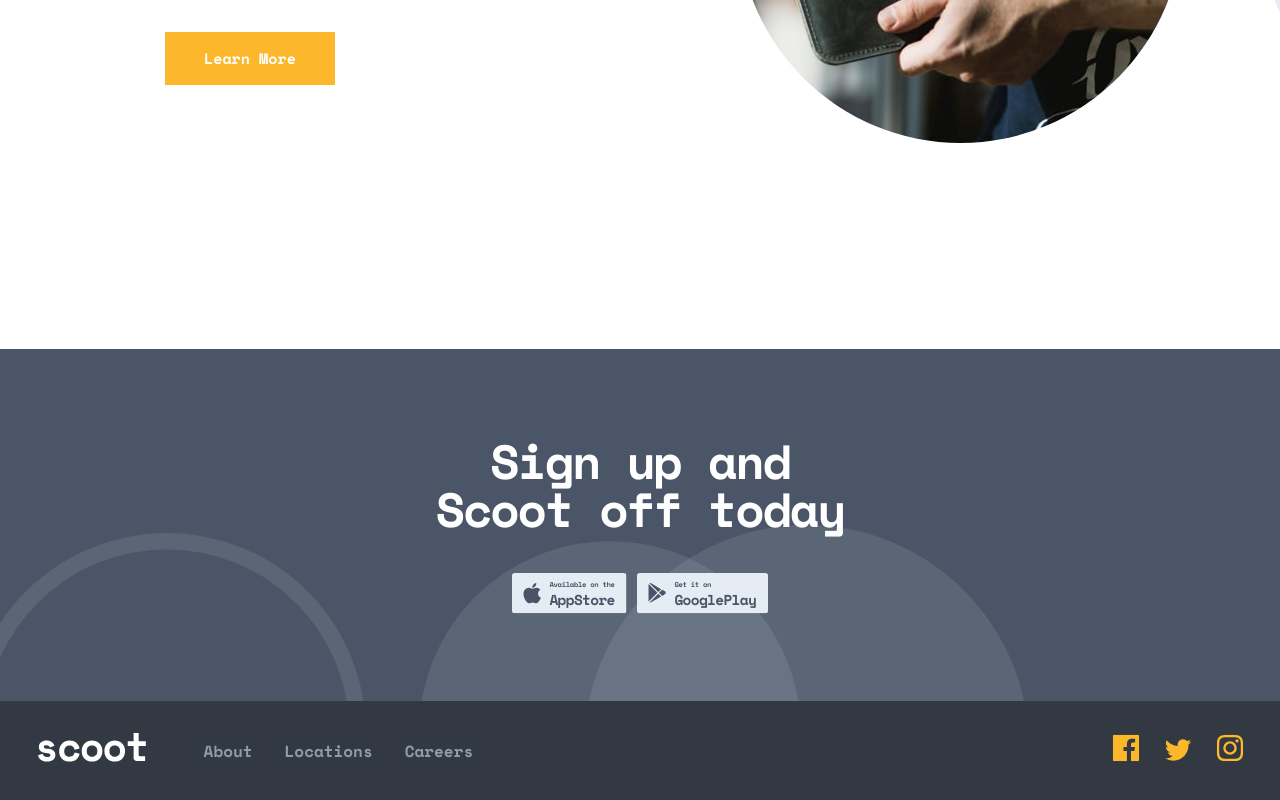
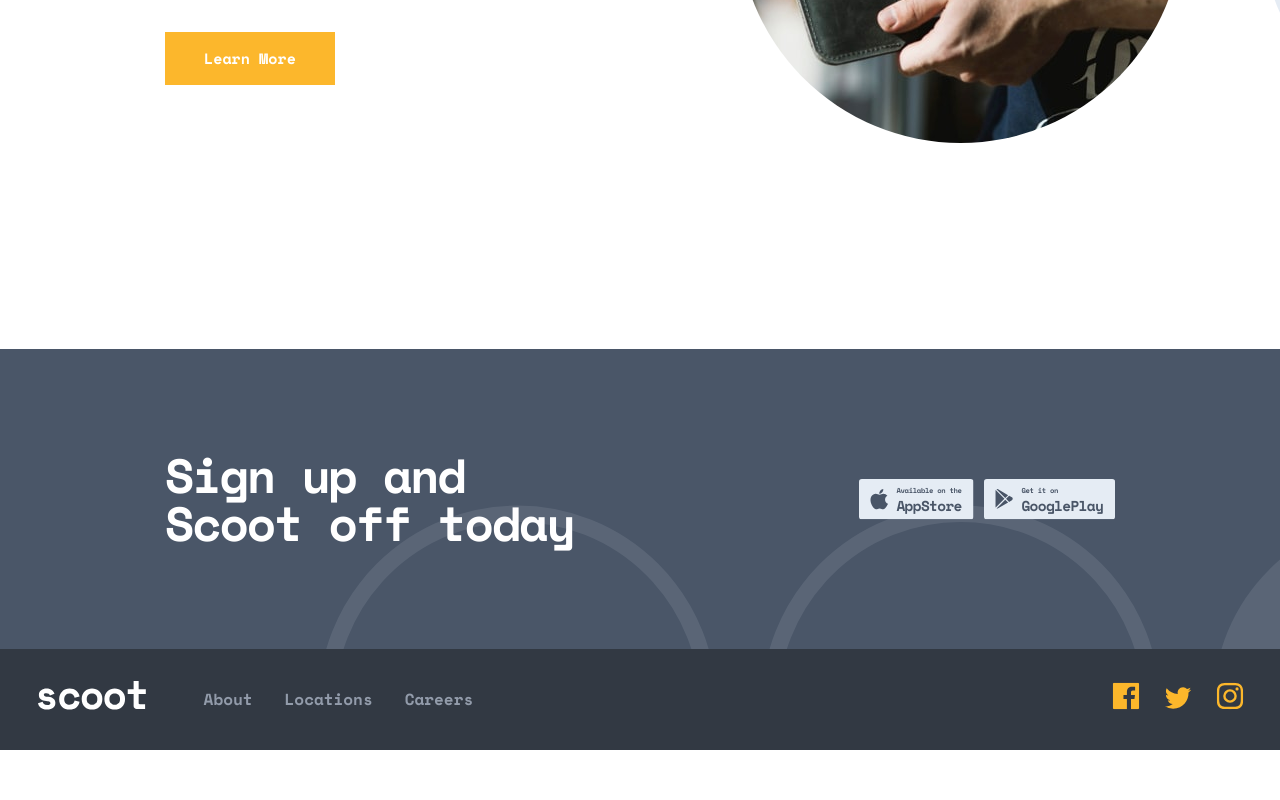
Before and after one commit to xaviguasch/scoot-multipage-website-app-frontendmentor-prac, a React (Create React App) app: page /home in a window 1280 px wide. Shown: the part 2974-3774 px from the top of the page. After the commit the page ends 3724 px from the top, so only its background shows below. Built offline with nearby package versions, Linux system fonts and the light colour scheme.

Commit message:
styled Footer section for desktop view

```diff
--- a/src/components/Footer.css
+++ b/src/components/Footer.css
@@ -106,3 +106,48 @@
     opacity: 0.1;
   }
 }
+
+/* Laptop */
+@media (min-width: 1275px) {
+  .footer__main {
+    padding: 6.375em 10.3125em;
+
+    flex-direction: row;
+    justify-content: space-between;
+    align-items: center;
+    gap: unset;
+  }
+
+  .Footer .title--footer {
+    margin: unset;
+    text-align: left;
+  }
+
+  .footer__main::before {
+    content: '';
+    position: absolute;
+    bottom: -57%;
+    left: 30%;
+    background: url('../assets/patterns/semi-circles.svg');
+    background-repeat: no-repeat;
+    width: 100%;
+    height: 100%;
+
+    transform: scale(1.1);
+  }
+
+  .footer__main::after {
+    content: '';
+    position: absolute;
+    bottom: -50%;
+    left: 100%;
+    background: unset;
+    background-repeat: no-repeat;
+    width: 100%;
+    height: 100%;
+
+    transform: scale(1);
+
+    opacity: 0.1;
+  }
+}
```
